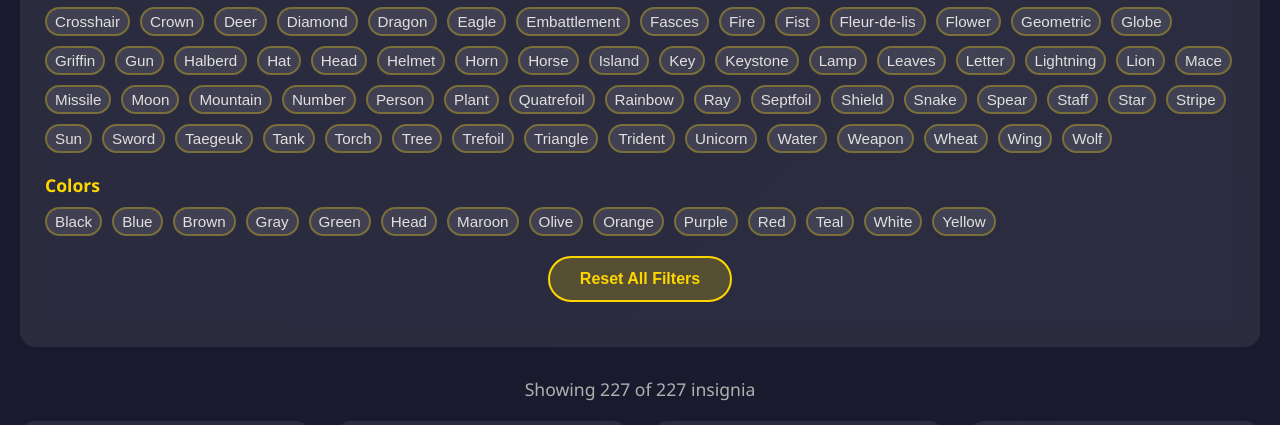
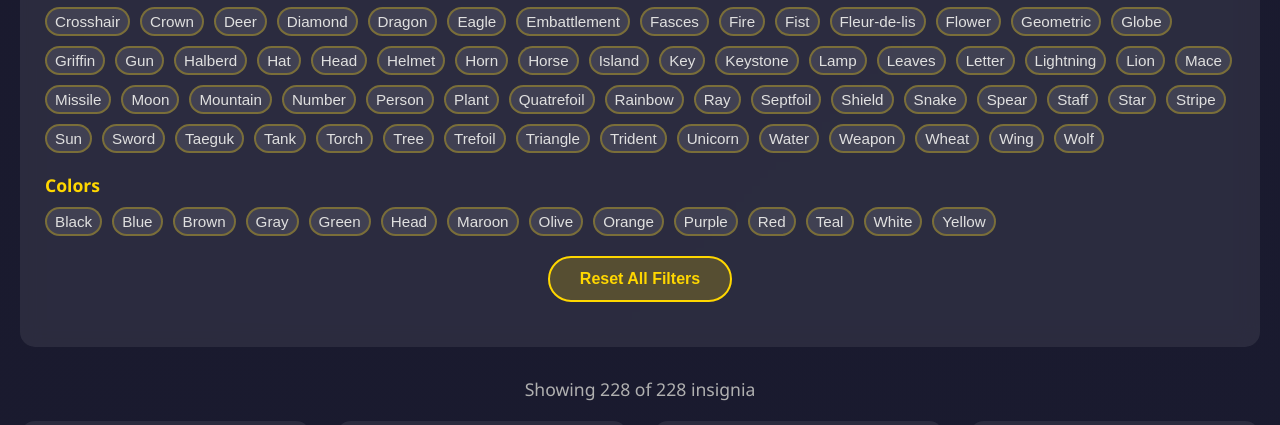
Before and after one commit to PenguinPaul/soldier-sleeves, a plain HTML site: page index.html in a window 1280 px wide. Shown: the part 565-990 px from the top of the page. Drawn offline with Linux system fonts and the light colour scheme.

Commit message:
spelling

```diff
--- a/index.html
+++ b/index.html
@@ -484,9 +484,9 @@
 			{
 				name: "29th Infantry Division",
 				nickname: "",
-				description: "Upon a disc with a 1/8 inch (.32 cm) green border 2 1/2 inches (6.35 cm) in diameter overall, a Taegeuk, the curves being circles of half the radius of the disc, with the heraldic dexter half being blue and the sinister half gray.",
-				shape: "Circle",
-				features: ["Taegeuk"],
+				description: "Upon a disc with a 1/8 inch (.32 cm) green border 2 1/2 inches (6.35 cm) in diameter overall, a Taeguk, the curves being circles of half the radius of the disc, with the heraldic dexter half being blue and the sinister half gray.",
+				shape: "Circle",
+				features: ["Taeguk"],
 				colors: ["Blue", "Gray"],
 				image: "https://tioh.army.mil/Handlers/ThumbnailHandler.ashx?id=3756&size=150",
 				link: "https://tioh.army.mil/Catalog/Heraldry.aspx?HeraldryId=6457&CategoryId=3648&grp=2"
@@ -1316,7 +1316,7 @@
 				nickname: "",
 				description: "On a rectangle arced at top and bottom with a 1/8 inch (.32 cm) white border, 2 inches (5.08 cm) in width and 3 inches (7.62 cm) in height overall divided per fess wavy in the manner of a Taeguk maroon and ultramarine blue by a white wavy barrulet, overall a white sword with golden yellow wings displayed issuing from the sword grip; intertwined around the sword blade seven times are two golden yellow serpents respectant.",
 				shape: "Rectangle",
-				features: ["Snake", "Sword", "Wing", "Animal", "Weapon"],
+				features: ["Snake", "Sword", "Wing", "Animal", "Weapon", "Taeguk"],
 				colors: ["Maroon", "Yellow", "White", "Blue"],
 				image: "https://tioh.army.mil/Handlers/ThumbnailHandler.ashx?id=13383&size=150",
 				link: "https://tioh.army.mil/Catalog/Heraldry.aspx?HeraldryId=17796&CategoryId=10157&grp=2"
@@ -1516,7 +1516,7 @@
 				nickname: "",
 				description: "On a green rectangle arced at top and bottom with a 1/8 inch (.32cm) yellow border 2 inches (5.08cm) in width and 3 inches (7.62cm) in height overall, a yellow sunburst bearing a taeguk all superimposed by a yellow sword.",
 				shape: "Rectangle",
-				features: ["Sword", "Sun", "Taegeuk", "Weapon"],
+				features: ["Sword", "Sun", "Taeguk", "Weapon"],
 				colors: ["Green", "Blue", "Red", "Yellow"],
 				image: "https://tioh.army.mil/Handlers/ThumbnailHandler.ashx?id=4240&size=150",
 				link: "https://tioh.army.mil/Catalog/Heraldry.aspx?HeraldryId=6951&CategoryId=3909&grp=2"
@@ -1960,6 +1960,16 @@
 				colors: ["Blue", "Yellow", "Black", "White"],
 				image: "https://tioh.army.mil/Handlers/ThumbnailHandler.ashx?id=15341&size=150",
 				link: "https://tioh.army.mil/Catalog/Heraldry.aspx?HeraldryId=19429&CategoryId=11074&grp=2"
+			},
+			{
+				name: "U.S./ROK Combined Forced Command",
+				nickname: "",
+				description: "On a light blue Roman shield 3  inches height and 2  inches on width divided horizontally by a black bar, a white star charged with a Korean taeguk (red above and blue below) all within a 1/8 inch white border.",
+				shape: "Hexagon",
+				features: ["Taeguk", "Star", "Stripe"],
+				colors: ["Blue", "White", "Black", "Red"],
+				image: "https://tioh.army.mil/Handlers/ThumbnailHandler.ashx?id=2427&size=150",
+				link: "https://tioh.army.mil/Catalog/Heraldry.aspx?HeraldryId=5092&CategoryId=2902&grp=2"
 			},
 			{
 				name: "Civil Affairs and Psychological Operations Command",
```
